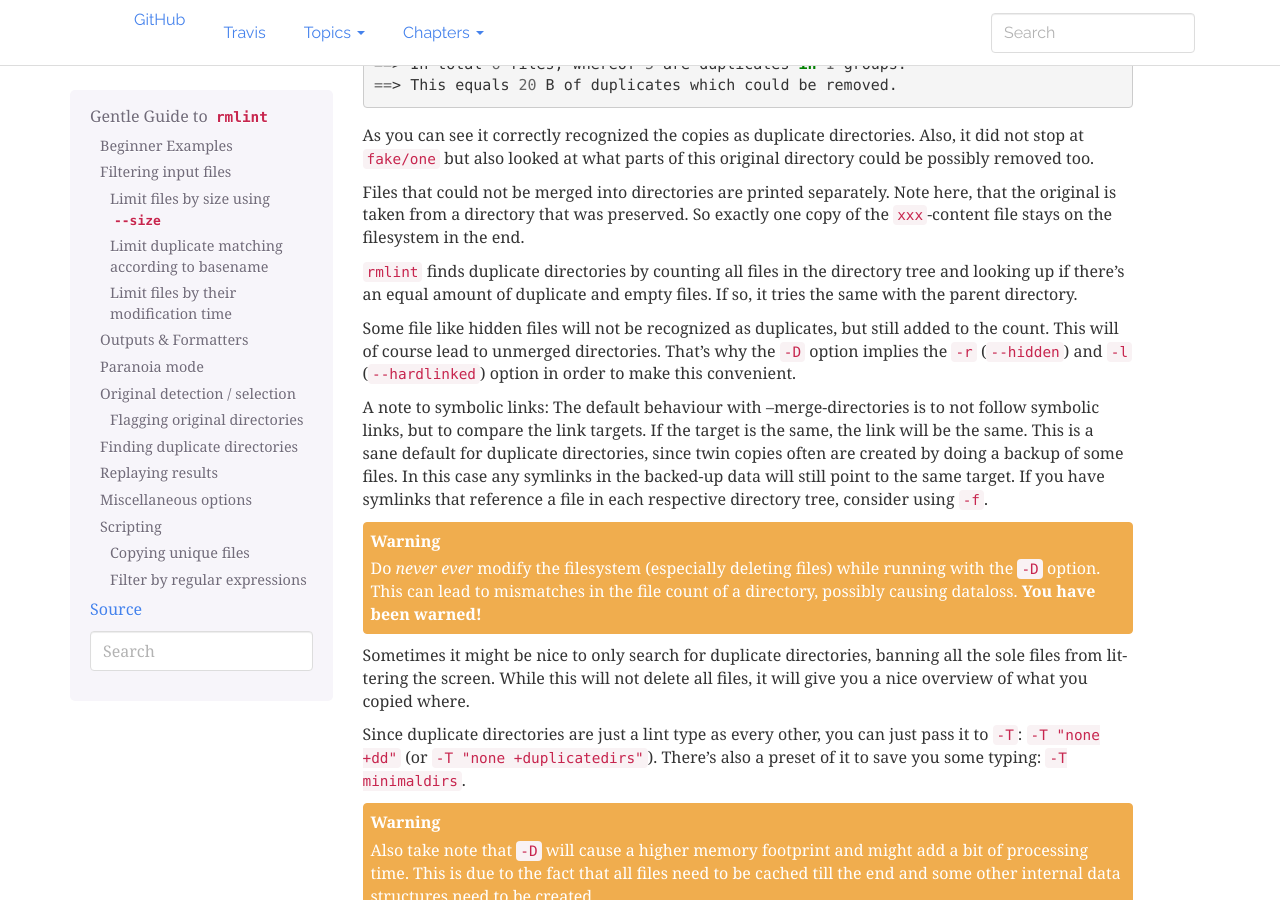
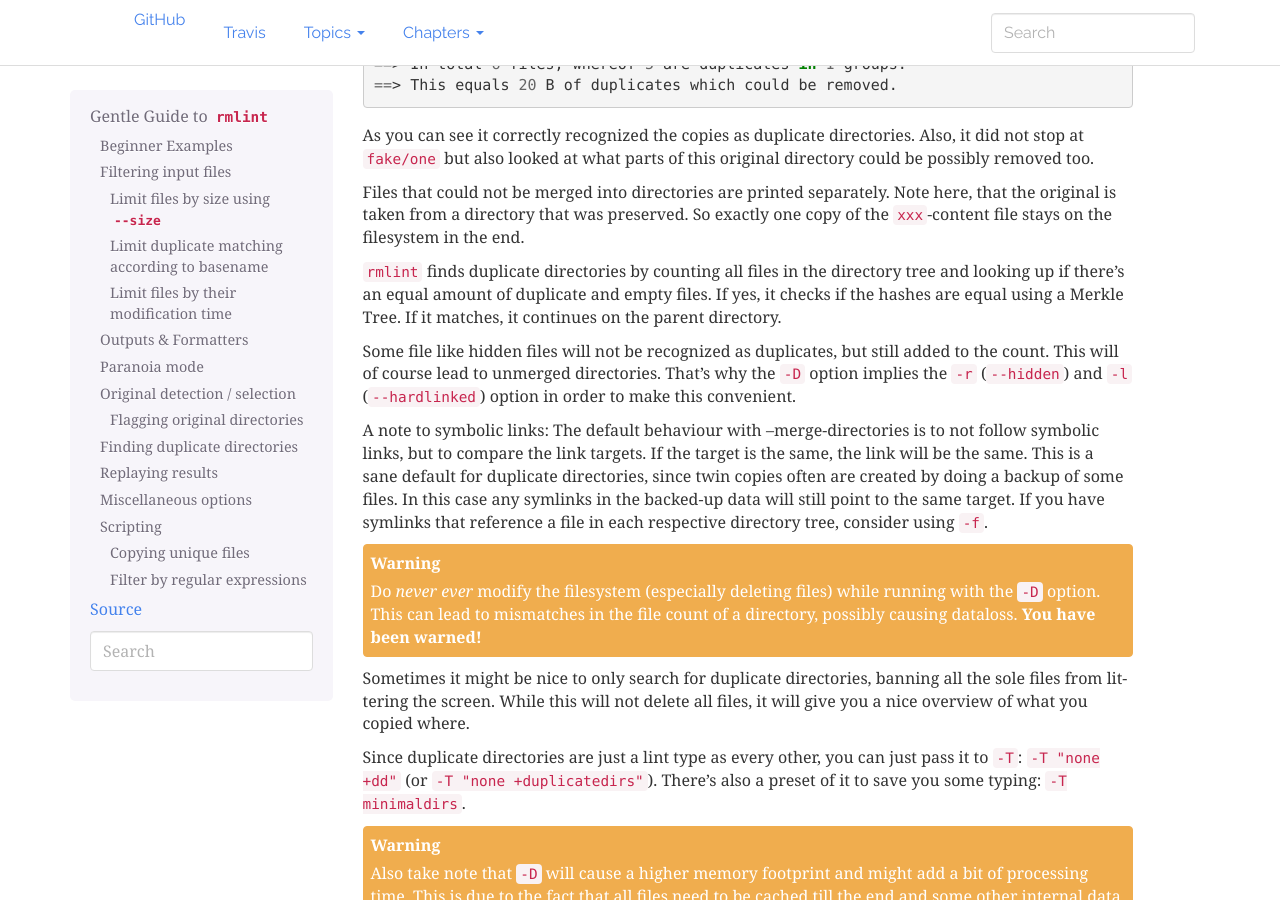
Before and after one commit to sahib/rmlint, a Sphinx documentation site: the page built from docs/tutorial.rst, in a window 1280 px wide and 900 px high, scrolled down 11926 px. Built offline with Sphinx 7.4.7, drawn with Linux system fonts in a browser that asks for light colours.

Commit message:
docs: be a bit more clear about how -D works (#361)

```diff
--- a/docs/tutorial.rst
+++ b/docs/tutorial.rst
@@ -666,8 +666,9 @@ here, that the original is taken from a directory that was preserved. So exactly
 one copy of the ``xxx``-content file stays on the filesystem in the end.
 
 ``rmlint`` finds duplicate directories by counting all files in the directory
-tree and looking up if there's an equal amount of duplicate and empty files.
-If so, it tries the same with the parent directory.
+tree and looking up if there's an equal amount of duplicate and empty files. If
+yes, it checks if the hashes are equal using a Merkle Tree. If it matches, it
+continues on the parent directory.
 
 Some file like hidden files will not be recognized as duplicates, but still
 added to the count. This will of course lead to unmerged directories. That's why
```
